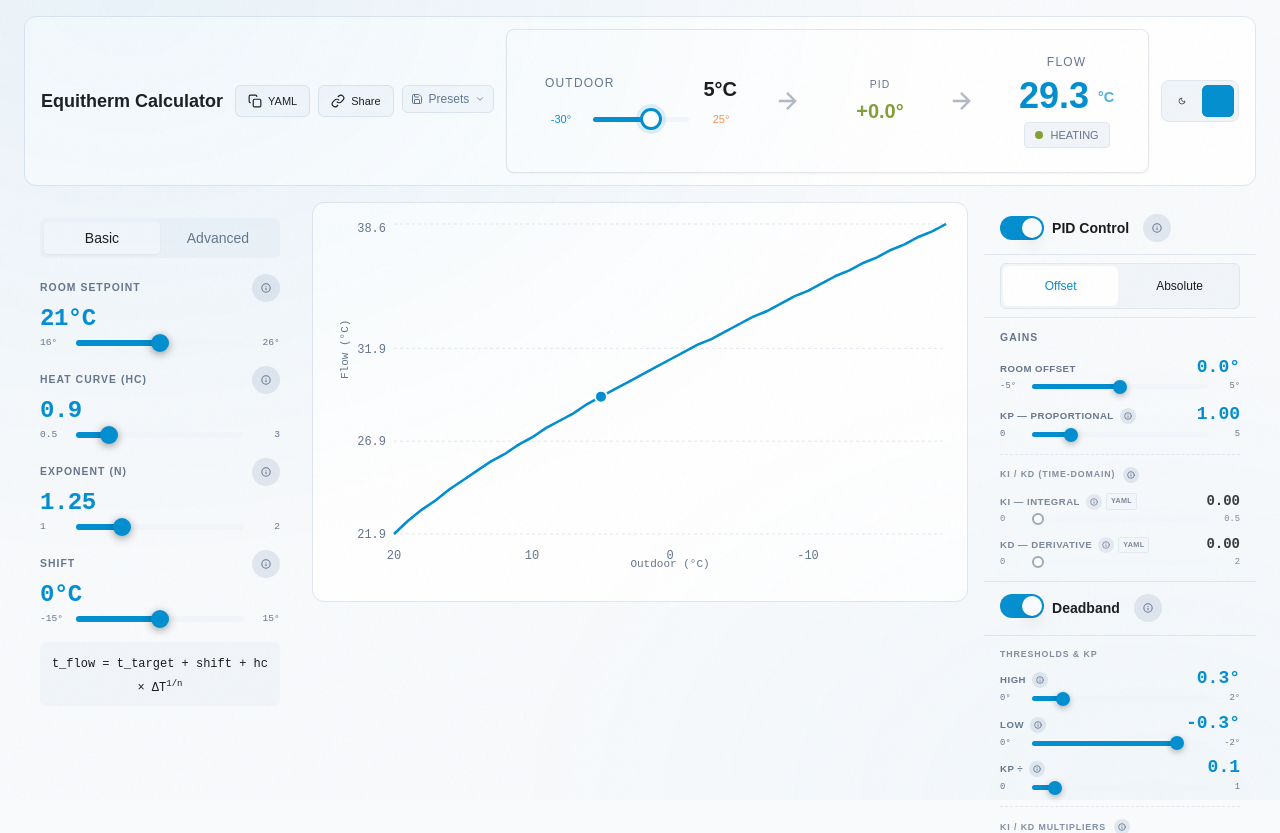
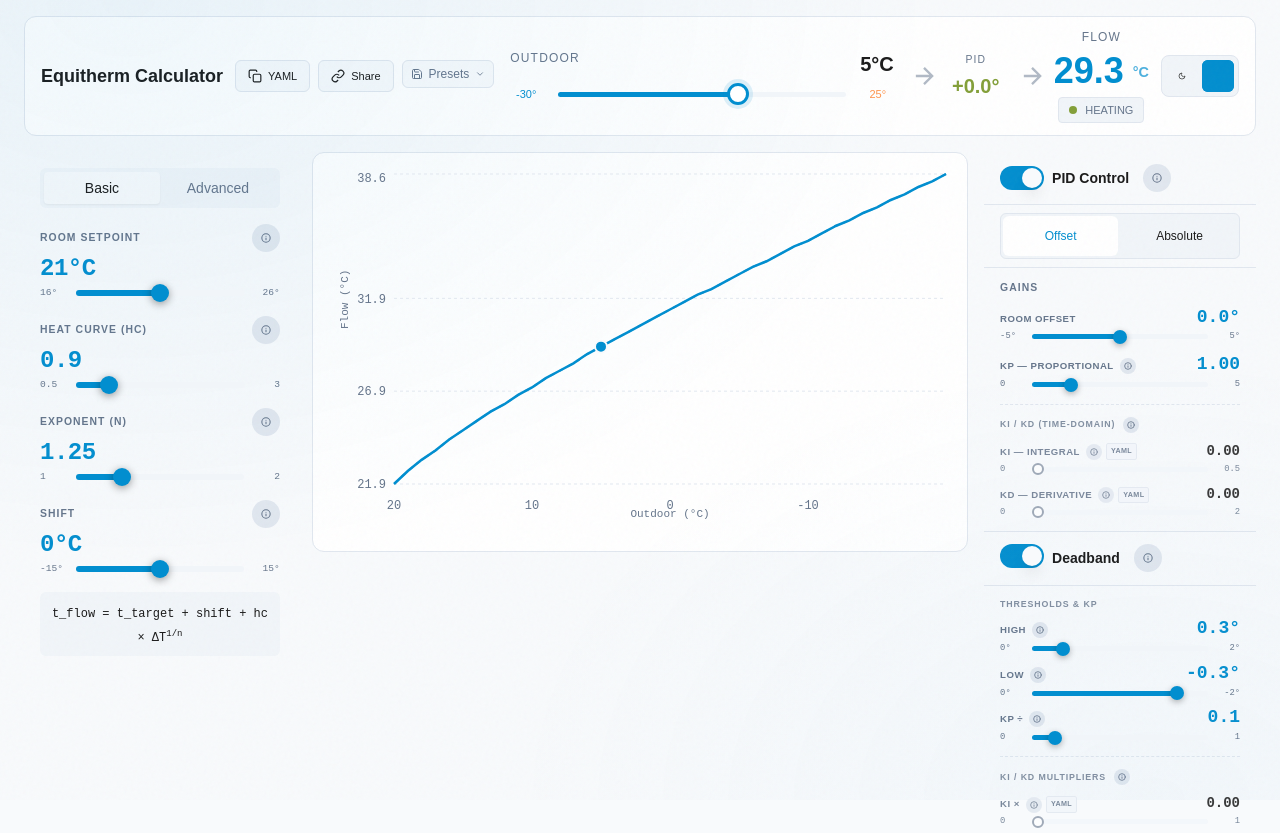
Before and after one commit to P4uLT/equitherm-studio, a React (Vite) app in the folder packages/web/: page / in a window 1280 px wide. Shown: the top 833 px of the page. Built offline with nearby package versions, Linux system fonts and the light colour scheme.

Commit message:
refactor(result): remove Card wrapper for inline header placement

```diff
--- a/packages/web/src/components/ResultDisplay/ResultDisplay.tsx
+++ b/packages/web/src/components/ResultDisplay/ResultDisplay.tsx
@@ -1,6 +1,5 @@
 // src/components/ResultDisplay/ResultDisplay.tsx
 import { useStore } from '../../store/useStore';
-import { Card } from '@/components/ui/card';
 import { SliderVariant } from '@/components/ui/slider-variants';
 import { cn } from '@/lib/utils';
 
@@ -13,9 +12,9 @@ export function ResultDisplay() {
   const pidSign = pidOutput >= 0 ? '+' : '';
 
   return (
-    <Card className="flex items-center gap-3 md:gap-8 flex-1 justify-center p-3 md:p-6">
+    <div className="flex items-center gap-3 flex-1 min-w-0">
       {/* Outdoor temperature input */}
-      <div className="flex flex-col gap-2 min-w-[150px] md:min-w-[200px] flex-1 md:flex-none">
+      <div className="flex flex-col gap-2 flex-1 min-w-0">
         <div className="flex justify-between px-1">
           <span className="text-xs font-medium text-muted-foreground uppercase tracking-widest">Outdoor</span>
           <span className="font-figtree text-xl font-bold text-foreground">{tCurrent}°C</span>
@@ -36,7 +35,7 @@ export function ResultDisplay() {
       </div>
 
       {/* Arrow transform */}
-      <div className="w-6 md:w-10">
+      <div className="w-6 shrink-0">
         <svg className="w-5 h-5 md:w-7 md:h-7 text-muted-foreground opacity-50" viewBox="0 0 24 24" fill="none" stroke="currentColor" strokeWidth="2">
           <path d="M5 12h14M12 5l7 7-7 7"/>
         </svg>
@@ -44,7 +43,7 @@ export function ResultDisplay() {
 
       {/* PID correction display */}
       {pidEnabled && (
-        <div className="flex flex-col items-center gap-1 min-w-[60px] md:min-w-[70px]">
+        <div className="flex flex-col items-center gap-1 min-w-[60px] shrink-0">
           <span className="text-[0.65rem] font-medium text-muted-foreground uppercase tracking-widest">PID</span>
           <span className={cn(
             'font-figtree text-xl font-semibold',
@@ -57,7 +56,7 @@ export function ResultDisplay() {
 
       {/* Arrow transform (when PID enabled) */}
       {pidEnabled && (
-        <div className="w-6 md:w-10">
+        <div className="w-6 shrink-0">
           <svg className="w-5 h-5 md:w-7 md:h-7 text-muted-foreground opacity-50" viewBox="0 0 24 24" fill="none" stroke="currentColor" strokeWidth="2">
             <path d="M5 12h14M12 5l7 7-7 7"/>
           </svg>
@@ -65,7 +64,7 @@ export function ResultDisplay() {
       )}
 
       {/* Flow output */}
-      <div className="flex flex-col items-center gap-1.5 min-w-[80px] md:min-w-[90px]">
+      <div className="flex flex-col items-center gap-1.5 min-w-[80px] shrink-0">
         <span className="text-xs font-medium text-muted-foreground uppercase tracking-widest">Flow</span>
         <span className="relative font-figtree text-4xl font-bold text-primary pr-[0.7em]">
           {computed.flowTemp?.toFixed(1) ?? '--'}
@@ -76,6 +75,6 @@ export function ResultDisplay() {
           <span className="text-2xs text-muted-foreground uppercase">{computed.status}</span>
         </div>
       </div>
-    </Card>
+    </div>
   );
 }
```
